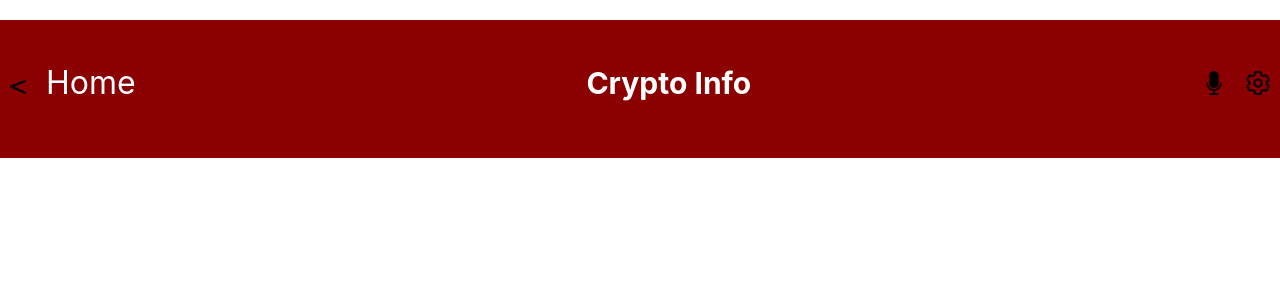
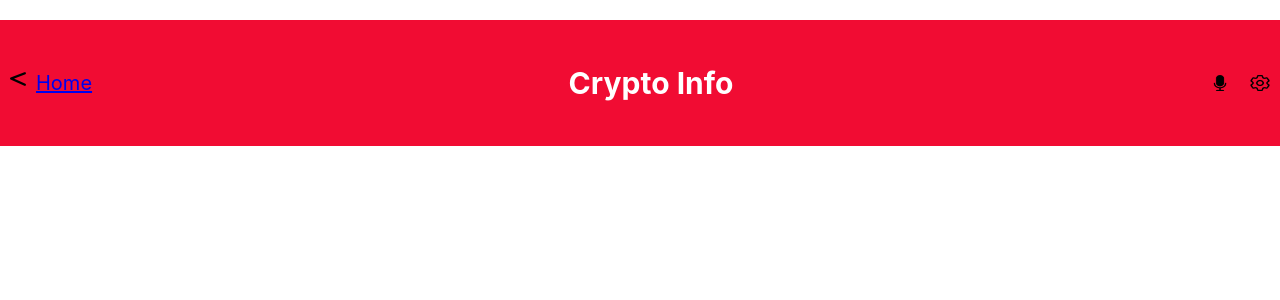
Before and after one commit to naanmohammed/Crypto-Markets, a React (Create React App) app: page / in a window 1280 px wide. Shown: the top 300 px of the page. Built offline with nearby package versions, Linux system fonts and the light colour scheme.

Commit message:
Update nav styles

```diff
--- a/src/components/Nav/navBar.css
+++ b/src/components/Nav/navBar.css
@@ -5,9 +5,8 @@
     align-items: center;
     padding: 20px 10px;
     font-size: 20px;
-    background-color: darkred;
+    background-color: rgb(241, 12, 51);
     color: white;
-    padding-bottom: 32px;
   }
 
   li {
@@ -20,10 +19,10 @@
     gap: 20px;
   }
 
-  .home {
+  .hometext {
     text-decoration: none;
     color: white;
-    font-size: 32px;
+    font-size: 16px;
   }
 
   img {
@@ -31,7 +30,20 @@
   }
 
   .lessThan {
-    padding-top: 16px;
+    height: 16px;
+    width: 16px;
+    margin-right: -10px;
+    margin-bottom: 3px;
+  }
+
+  .pageTitle {
+    font-size: 18px;
+    font-weight: bold;
+    margin-bottom: 3px;
+  }
+
+  .icons img {
+    width: 20px;
     height: 16px;
   }
 
```
